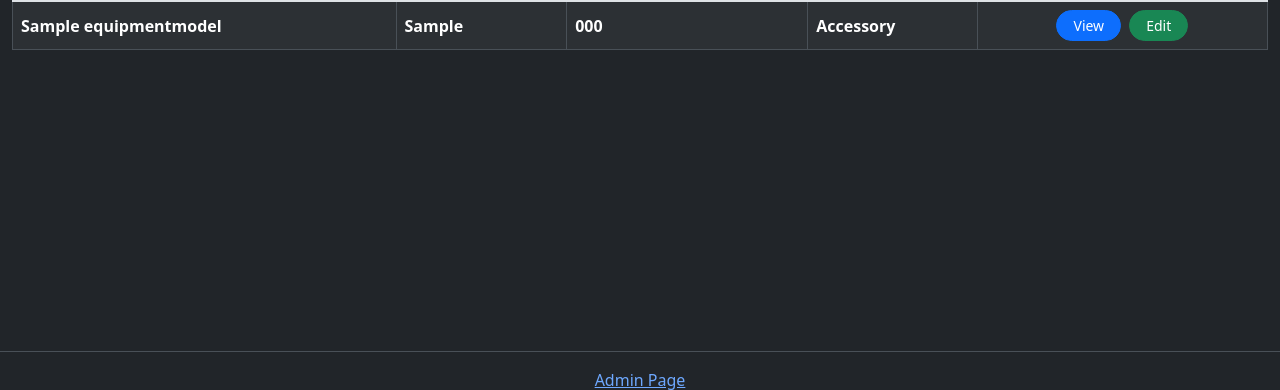
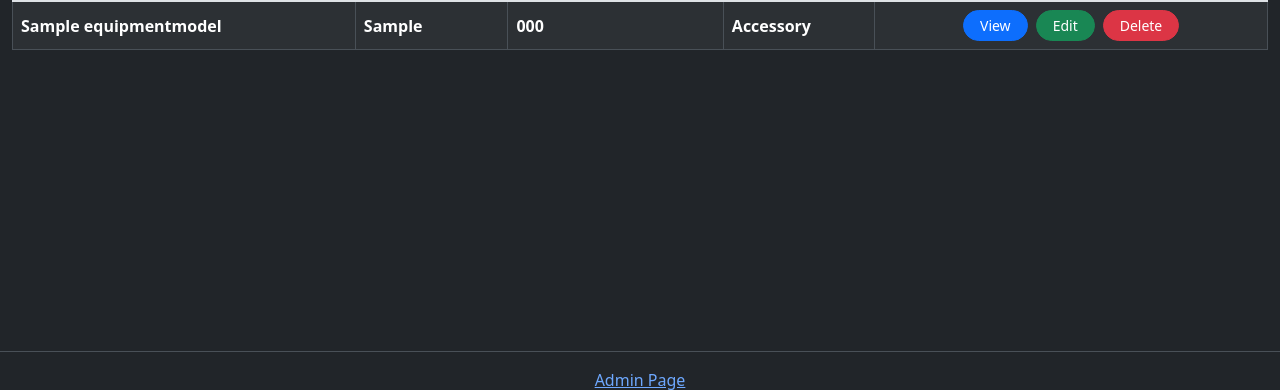
Before and after one commit to C0atRack/Django-Equipment-Management, a Django app: page /equipment_list in a window 1280 px wide. Shown: the part 392-782 px from the top of the page. Run offline with Django 4.2, Linux system fonts and the light colour scheme; tables that the repository leaves empty hold one stand-in row (values such as "Sample post"); lists and menus that the app fills with data are empty; some libraries are stand-ins or nearby versions.

Commit message:
Updated Equipment List to not show the table when there are no items

```diff
--- a/equipment_app/models.py
+++ b/equipment_app/models.py
@@ -39,3 +39,7 @@ class EquipmentModel(models.Model):
 
     def get_edit_absolute_url(self):
         return reverse('equipment-update', args=[str(self.id)])
+
+
+    def get_delete_absolute_url(self):
+        return reverse('equipment-delete', args=[str(self.id)])
--- a/equipment_app/templates/equipment_app/equipment_form.html
+++ b/equipment_app/templates/equipment_app/equipment_form.html
@@ -2,7 +2,7 @@
 
 {%block content%}
 <div class="container-sm mt-auto text-left border" style="--bs-border-opacity: 0.5;">
-  <h2 class="text-center">{%if formAction %}Adding Equipment{%else%}Modifying '{{object}}'{%endif%}</h1>
+  <h2 class="text-center">{%if creating %}Adding Equipment{%else%}Modifying '{{object}}'{%endif%}</h1>
   <form action="" method="POST" enctype="multipart/form-data">
     {% csrf_token %}
     <table class="table">
--- a/equipment_app/templates/equipment_app/equipment_list.html
+++ b/equipment_app/templates/equipment_app/equipment_list.html
@@ -2,6 +2,7 @@
 
 {%block content%}
 <div class="container-fluid table-responsive  mt-3">
+    {%if page_obj.count is not 0 %}
     <table class="table table-striped table-bordered table-hover">
         <thead>
             <tr>
@@ -9,7 +10,7 @@
                 <th scope="columnheader" >Asset Tag: </th>
                 <th scope="columnheader" >Serial Number: </th>
                 <th scope="columnheader" >Category:</th>
-                <th scope="columnheader"  aira-label"Equipment Actions">Actions:</th>
+                <th scope="columnheader" aira-label="Equipment Actions">Actions:</th>
             </tr>
         </thead>
         <tbody class="table-group-divider">
@@ -23,12 +24,19 @@
                 <th scope="cell" class="align-middle">
                     <div class="d-flex justify-content-center">
                         <a aria-label="View {{equipment.name}} information" class="btn btn-primary btn-sm rounded-pill px-3 mx-2" href="{{equipment.get_absolute_url}}">View</a>
-                        <a aria-label="View {{equipment.name}} information" class="btn btn-success btn-sm rounded-pill px-3 me-2" href="{{equipment.get_edit_absolute_url}}">Edit</a>
+                        <a aria-label="Edit {{equipment.name}}'s information" class="btn btn-success btn-sm rounded-pill px-3 me-2" href="{{equipment.get_edit_absolute_url}}">Edit</a>
+                        <a aria-label="Delete {{equipment.name}}" class="btn btn-danger btn-sm rounded-pill px-3 me-2" href="{{equipment.get_delete_absolute_url}}">Delete</a>
                     </span>
                 </th>
             </tr>
         {% endfor %}
         </tbody>
     </table>
+    {%else%}
+    <h1 class="text-center">No Equipment added!</h1>
+    <div class="d-flex justify-content-center">
+        <a aria-label="Add Equipment" class="btn btn-primary btn-sm rounded-pill px-3 mx-2" href="{% url 'equipment-creation'%}">Add Equipment</a>
+    </div>
+    {%endif%}
 </div>
 {%endblock%}
--- a/equipment_app/urls.py
+++ b/equipment_app/urls.py
@@ -11,5 +11,6 @@ urlpatterns = [
     path("equipment_list", views.EquipmentList.as_view(), name="equipment-list"),
     path('equipment_create/', views.EquipmentCreation.as_view(), name="equipment-creation"),
     path('equipment_edit/<int:pk>', views.EquipmentUpdate.as_view(), name="equipment-update"),
+    path('equipment_delete/<int:pk>', views.EquipmentDelete.as_view(), name="equipment-delete"),
     path('equipment_detail/<int:pk>', views.Stub.as_view(), name="equipment-detail"),
 ]
--- a/equipment_manager/settings.py
+++ b/equipment_manager/settings.py
@@ -137,8 +137,6 @@ if(PotentialMediaLocation == ""):
 else:
     PotentialMediaLocation = os.path.join(PotentialMediaLocation, VIRTUAL_HOSTS[0])
 
-print(f"{PotentialMediaLocation}")
-
 MEDIA_ROOT = PotentialMediaLocation
 MEDIA_URL = 'media/'
 
```
Also changed, not shown: equipment_app/templates/equipment_app/equipment_delete.html (added, +23 -0 lines).
